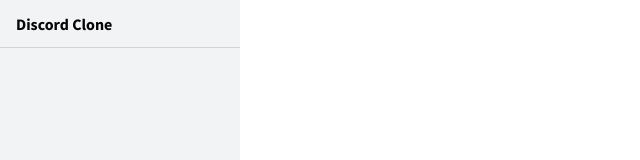
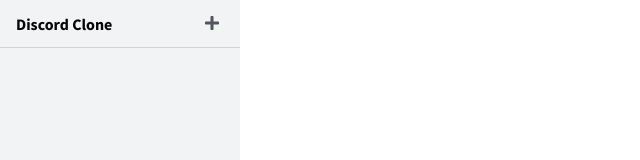
Before and after one commit to SirTurboPascal/tp-discord-clone, a React (Create React App) app: page / in a window 1280 px wide. Shown: the top 160 px of the page, without its empty margins (0-640 px from the left). Built offline with nearby package versions, Linux system fonts and the light colour scheme.

Commit message:
Adds HeaderButton component

```diff
--- a/package.json
+++ b/package.json
@@ -4,6 +4,9 @@
 	"private": true,
 	"dependencies": {
 		"@fontsource/source-sans-pro": "^4.5.1",
+		"@fortawesome/fontawesome-svg-core": "^1.2.36",
+		"@fortawesome/free-solid-svg-icons": "^5.15.4",
+		"@fortawesome/react-fontawesome": "^0.1.16",
 		"@testing-library/jest-dom": "^5.14.1",
 		"@testing-library/react": "^12.0.0",
 		"@testing-library/user-event": "^13.2.1",
--- /dev/null
+++ b/src/components/Header/HeaderButton.tsx
@@ -0,0 +1,52 @@
+import styled from 'styled-components';
+import { FunctionComponent } from 'react';
+
+import { FontAwesomeIcon } from '@fortawesome/react-fontawesome';
+import { IconDefinition } from '@fortawesome/fontawesome-svg-core';
+
+const StyledHeaderButton = styled.button`
+	flex-shrink: 0;
+
+	width: 24px;
+	height: 24px;
+
+	background-color: transparent;
+	color: #4f5660;
+	border: none;
+	cursor: pointer;
+	user-select: none;
+
+	font-size: 16px;
+
+	&:active,
+	&:hover {
+		color: #2e3337;
+	}
+
+	@media (prefers-color-scheme: dark) {
+		color: #b9bbbe;
+
+		&:active,
+		&:hover {
+			color: #dcddde;
+		}
+	}
+`;
+
+interface HeaderButtonProps {
+	icon: IconDefinition;
+
+	onClick: () => void;
+}
+
+const HeaderButton: FunctionComponent<HeaderButtonProps> = (props) => {
+	return (
+		<>
+			<StyledHeaderButton onClick={props.onClick}>
+				<FontAwesomeIcon icon={props.icon} fixedWidth />
+			</StyledHeaderButton>
+		</>
+	);
+};
+
+export default HeaderButton;
--- a/src/components/Header/index.tsx
+++ b/src/components/Header/index.tsx
@@ -1,4 +1,5 @@
 import Header from './Header';
+import HeaderButton from './HeaderButton';
 import HeaderTitle from './HeaderTitle';
 
-export { Header, HeaderTitle };
+export { Header, HeaderButton, HeaderTitle };
--- a/src/pages/HomePage.tsx
+++ b/src/pages/HomePage.tsx
@@ -1,7 +1,9 @@
 import styled from 'styled-components';
 import { FunctionComponent } from 'react';
 
-import { Header, HeaderTitle } from '../components/Header';
+import { faPlus } from '@fortawesome/free-solid-svg-icons';
+
+import { Header, HeaderButton, HeaderTitle } from '../components/Header';
 import { Sidebar } from '../components/Sidebar';
 
 const StyledHomePage = styled.div`
@@ -21,12 +23,18 @@ const StyledHomePage = styled.div`
 `;
 
 const HomePage: FunctionComponent = (props) => {
+	const handleButtonClick = () => {
+		alert('Hello World!');
+	};
+
 	return (
 		<>
 			<StyledHomePage>
 				<Sidebar>
 					<Header>
 						<HeaderTitle>Discord Clone</HeaderTitle>
+
+						<HeaderButton icon={faPlus} onClick={handleButtonClick} />
 					</Header>
 				</Sidebar>
 			</StyledHomePage>
```
Also changed, not shown: 1 other file (tests, documents, lock files or other folders).
